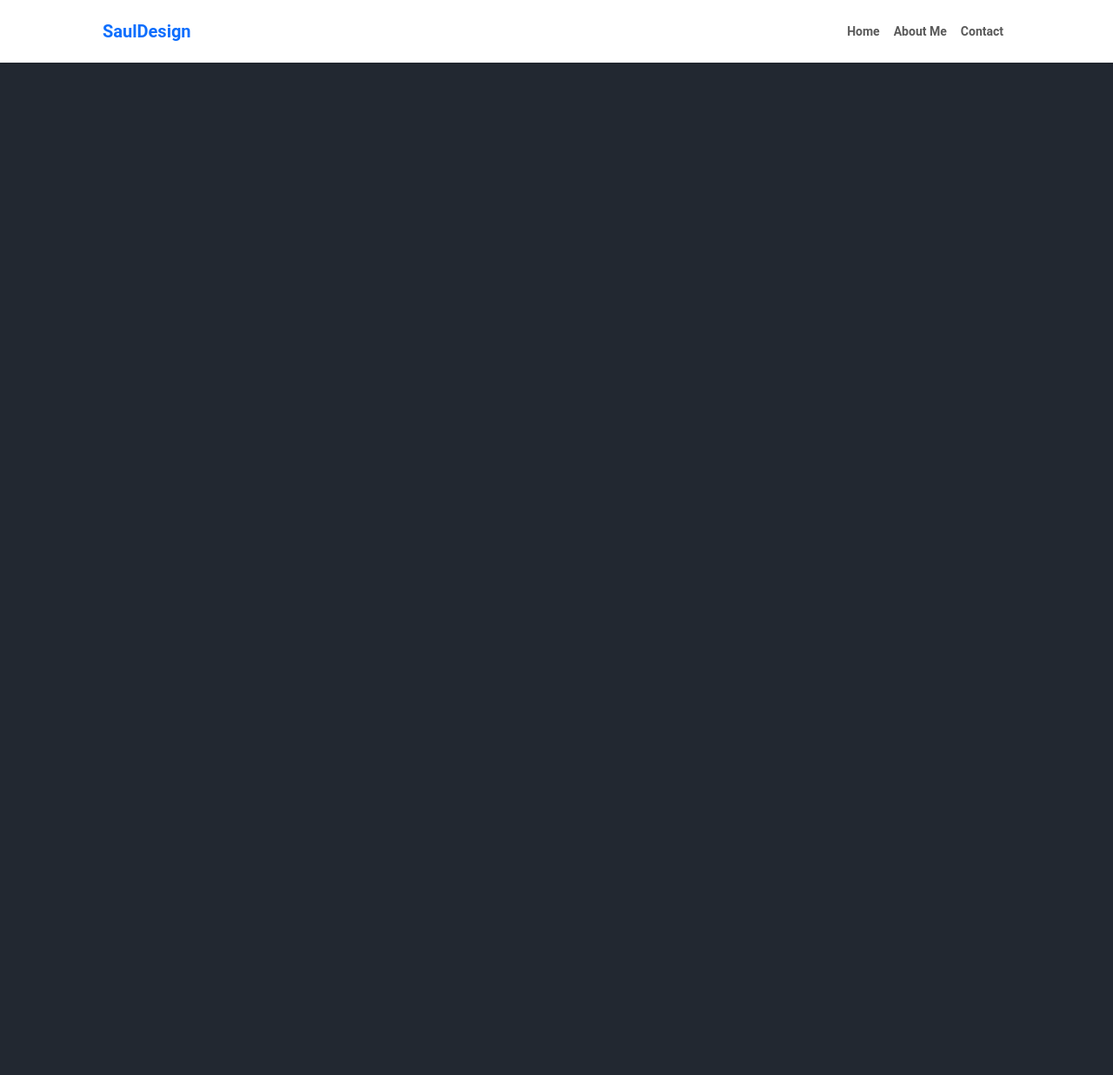
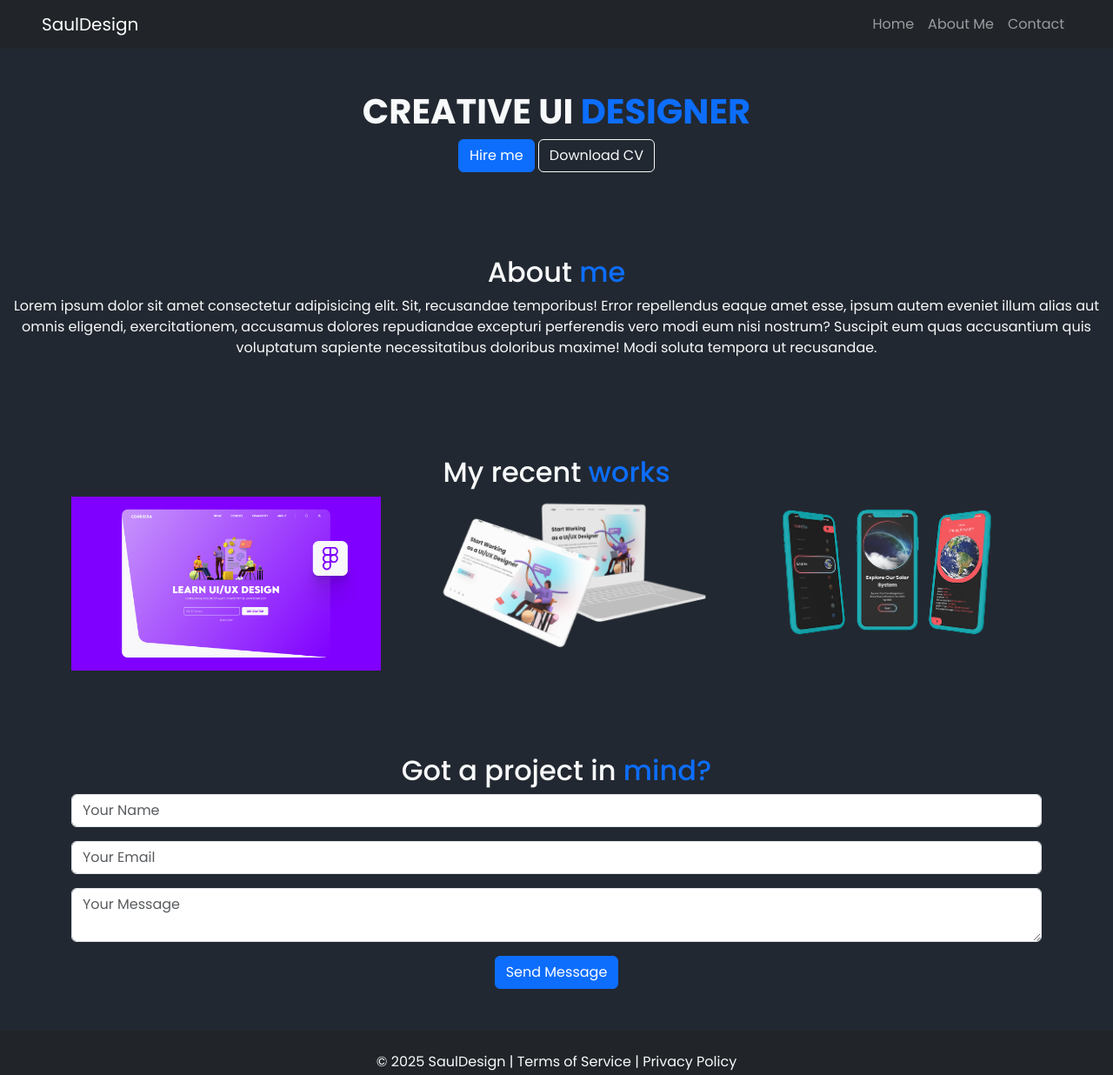
Before and after one commit to akibjabedfaqir/assignment_1, a plain HTML site: page index.html in a window 1280 px wide. Shown: the whole page at 87% size. Before the commit the page ends 800 px from the top, so only its background shows below. Drawn offline with nearby package versions, Linux system fonts and the light colour scheme.

Commit message:
12/2/25,11:10

```diff
--- a/css/styl.css
+++ /dev/null
@@ -1 +0,0 @@
-@import url('https://fonts.googleapis.com/css?family=Roboto:400,700');
--- a/css/style.css
+++ b/css/style.css
@@ -1,9 +1,13 @@
-/* @import url('https://fonts.googleapis.com/css?family=Roboto:400,700'); */
+@import url('https://fonts.googleapis.com/css2?family=Poppins:ital,wght@0,100;0,200;0,300;0,400;0,500;0,600;0,700;0,800;0,900;1,100;1,200;1,300;1,400;1,500;1,600;1,700;1,800;1,900&display=swap');
 
-body,
-html {
-  width: 1440;
-  height: 1024;
-  font-family: 'Roboto', sans-serif;
+html,
+body {
+  width: 100%; /* 1440px; */
+  height: 100%; /* 1024px; */
+  font-family: 'Poppins', serif;
   background: #222831;
+  color: #eeeeee;
 }
+.bg-gradient-primary-to-secondary {
+  background-color: #222831;
+}
--- a/index.html
+++ b/index.html
@@ -11,69 +11,70 @@
     <link href="https://cdn.jsdelivr.net/npm/bootstrap-icons@1.8.1/font/bootstrap-icons.css" rel="stylesheet" />
 </head>
 
-<body class="d-flex flex-column">
-    <main>
-        <!-- Navigation -->
-        <nav class="navbar shadow-sm sticky-top navbar-expand-lg navbar-light bg-white py-3">
-            <div class="container px-5">
-                <a class="navbar-brand" href="index.html">
-                    <span class="fw-bolder text-primary"> SaulDesign </span>
-                </a>
-                <button class="navbar-toggler" type="button" data-bs-toggle="collapse" data-bs-target="#navbarNav"
-                    aria-controls="navbarNav" aria-expanded="false" aria-label="Toggle navigation">
-                    <span class="navbar-toggler-icon"></span>
-                </button>
-                <div class="collapse navbar-collapse " id="navbarsupportedContent">
-                    <ul class="navbar-nav ms-auto mb-2 mb-lg-0 small fw-bolder">
-                        <li class="nav-item">
-                            <a class="nav-link" href="index.html">Home</a>
-                        </li>
-                        <li class="nav-item">
-                            <a class="nav-link" href="aboutme.html">About Me</a>
-                        </li>
-                        <li class="nav-item">
-                            <a class="nav-link" href="contact.html">Contact</a>
-                        </li>
-                    </ul>
-                </div>
+<body>
+    <nav class="navbar navbar-expand-lg navbar-dark bg-dark px-5">
+        <a class="navbar-brand" href="#">SaulDesign</a>
+        <button class="navbar-toggler" type="button" data-bs-toggle="collapse" data-bs-target="#navbarNav">
+            <span class="navbar-toggler-icon"></span>
+        </button>
+        <div class="collapse navbar-collapse justify-content-end" id="navbarNav">
+            <ul class="navbar-nav">
+                <li class="nav-item"><a class="nav-link" href="index.html">Home</a></li>
+                <li class="nav-item"><a class="nav-link" href="aboutme.html">About Me</a></li>
+                <li class="nav-item"><a class="nav-link" href="contact.html">Contact</a></li>
+            </ul>
+        </div>
+    </nav>
+
+    <header class="hero text-center text-light py-5">
+        <h1><strong>CREATIVE UI <span class="text-primary">DESIGNER</span></strong></h1>
+        <button class="btn btn-primary">Hire me</button>
+        <button class="btn btn-outline-light">Download CV</button>
+    </header>
+
+    <section id="about" class="text-light text-center py-5">
+        <h2>About <span class="text-primary">me</span></h2>
+        <p>Lorem ipsum dolor sit amet consectetur adipisicing elit. Sit, recusandae temporibus! Error repellendus eaque
+            amet
+            esse, ipsum autem eveniet illum alias aut omnis eligendi, exercitationem, accusamus dolores repudiandae
+            excepturi
+            perferendis vero modi eum nisi nostrum? Suscipit eum quas accusantium quis voluptatum sapiente
+            necessitatibus
+            doloribus maxime! Modi soluta tempora ut recusandae.</p>
+    </section>
+
+    <section id="portfolio" class="text-light py-5 text-center">
+        <h2>My recent <span class="text-primary">works</span></h2>
+        <div class="container">
+            <div class="row">
+                <div class="col-md-4"><img src="img/photo1.png" class="img-fluid" alt="Work"></div>
+                <div class="col-md-4"><img src="img/photo2.png" class="img-fluid" alt="Work"></div>
+                <div class="col-md-4"><img src="img/photo3.png" class="img-fluid" alt="Work"></div>
             </div>
+        </div>
+    </section>
 
-        </nav>
-        <!-- Header section -->
-        <header class="py-5">
-            <div class="container px-5 pb-5">
+    <section id="contact" class="text-light text-center py-5">
+        <h2>Got a project in <span class="text-primary">mind?</span></h2>
+        <form class="container">
+            <div class="mb-3">
+                <input type="text" class="form-control" placeholder="Your Name">
+            </div>
+            <div class="mb-3">
+                <input type="email" class="form-control" placeholder="Your Email">
+            </div>
+            <div class="mb-3">
+                <textarea class="form-control" placeholder="Your Message"></textarea>
+            </div>
+            <button class="btn btn-primary">Send Message</button>
+        </form>
+    </section>
 
+    <footer class="text-center text-light py-4 bg-dark">
+        <p>&copy; 2025 SaulDesign | Terms of Service | Privacy Policy</p>
+    </footer>
 
-            </div>
-        </header>
-    </main>
-
-
-
-
-
-
-
-
-
-
-
-
-
-
-
-
-
-
-
-
-
-
-    <!-- script--- -->
-    <script src=" https://cdn.jsdelivr.net/npm/bootstrap@5.3.3/dist/js/bootstrap.bundle.min.js"
-        integrity="sha384-YvpcrYf0tY3lHB60NNkmXc5s9fDVZLESaAA55NDzOxhy9GkcIdslK1eN7N6jIeHz"
-        crossorigin="anonymous"></script>
-
+    <script src="https://cdn.jsdelivr.net/npm/bootstrap@5.3.0/dist/js/bootstrap.bundle.min.js"></script>
 </body>
 
 </html>
```
Also changed, not shown: aboutme.html (+18 -54 lines), contact.html (+15 -53 lines).
